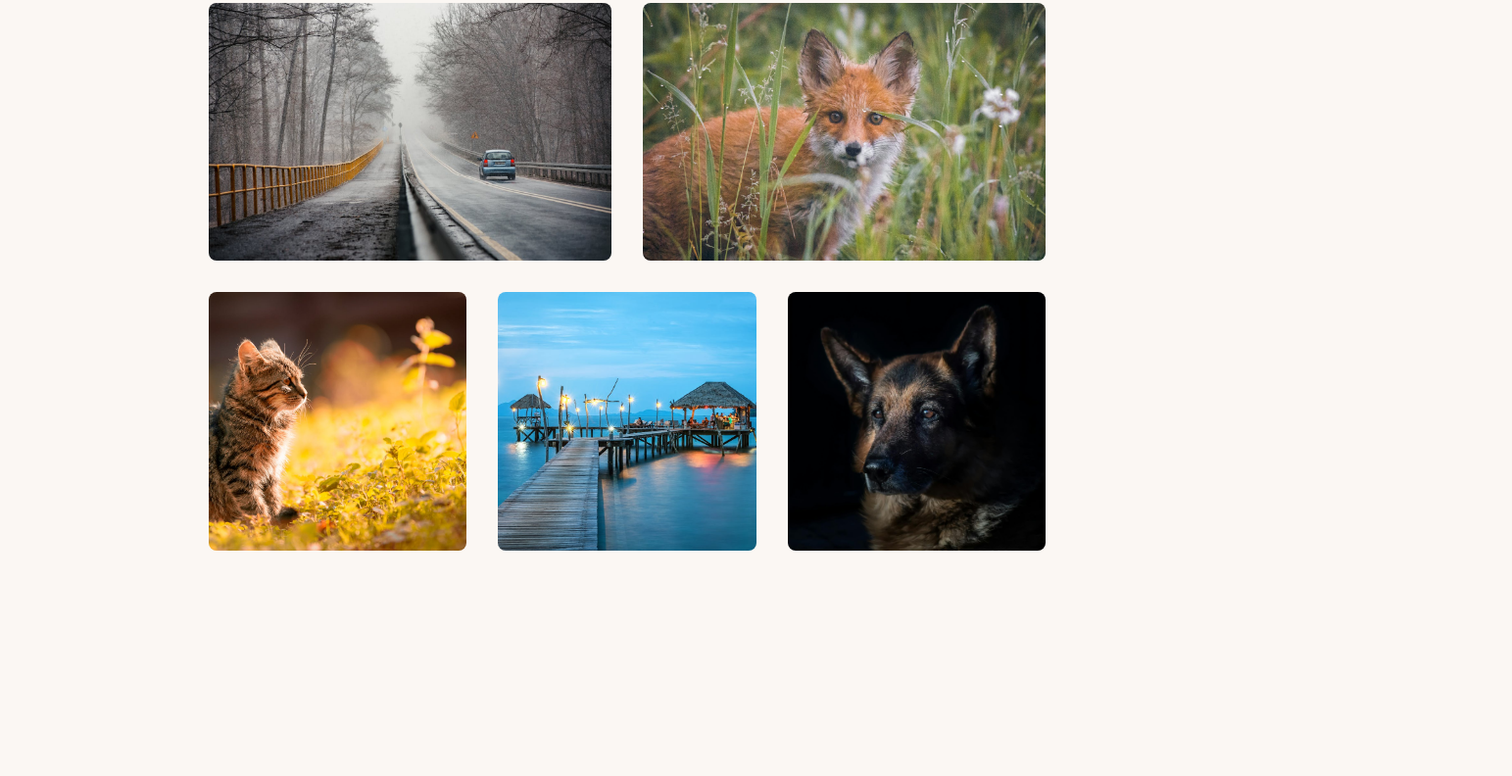
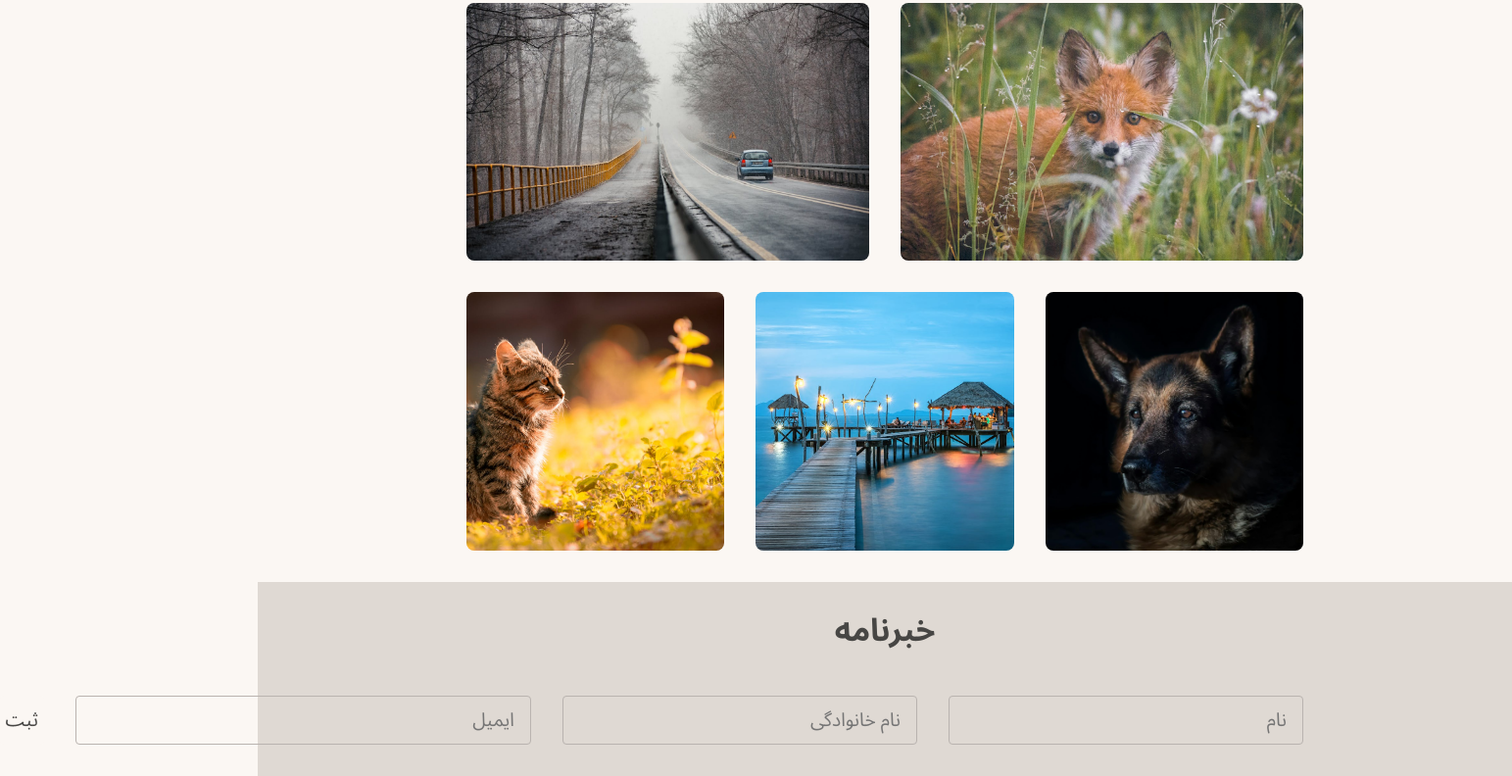
Before and after one commit to mhadiam/SE-assignment1, a plain HTML site: page index.html in a window 1280 px wide. Shown: the part 1162-1954 px from the top of the page at 98% size, 1543 px wide, since content can reach past the window. Before the commit the page ends 1756 px from the top, so only its background shows below. Drawn offline with nearby package versions, Linux system fonts and the light colour scheme.

Commit message:
newsletter section added

```diff
--- a/index.css
+++ b/index.css
@@ -294,5 +294,81 @@ html {
         }
       }
     }
+
+    section#newsletter {
+      background-color: var(--tone-1);
+
+      @media screen and (prefers-color-scheme: dark) {
+        background-color: var(--tone-8);
+      }
+
+      h2 {
+        margin-block: 0;
+        padding-block-start: 1rem;
+        text-align: center;
+        font-size: xx-large;
+      }
+
+      form {
+        margin-inline: auto;
+        inline-size: 66.7vw;
+        padding-block: 2rem;
+        display: flex;
+        justify-content: space-between;
+        gap: 2rem;
+
+        input,
+        button {
+          font-size: larger;
+          font-family: inherit;
+        }
+
+        input {
+          background-color: transparent;
+          border: 1px solid var(--tone-2);
+          border-radius: 0.25rem;
+          padding: 0.25rem 1rem;
+          outline: none;
+          transition: all 200ms ease;
+
+          &[type="email"]:not(:focus) {
+            direction: rtl;
+          }
+
+          &:focus::placeholder {
+            color: transparent;
+          }
+
+          &:focus {
+            box-shadow: 0 0 0 2px var(--tone-2);
+          }
+
+          @media screen and (prefers-color-scheme: dark) {
+            border-color: var(--tone-6);
+
+            &:focus {
+              box-shadow: 0 0 0 2px var(--tone-6);
+            }
+          }
+        }
+
+        button {
+          flex-grow: 1;
+          cursor: pointer;
+          border: none;
+          border-radius: 0.25rem;
+          background-color: var(--tone-0);
+          transition: all 200ms ease;
+
+          &:hover {
+            transform: translateY(2px);
+          }
+
+          @media screen and (prefers-color-scheme: dark) {
+            background-color: var(--tone-9);
+          }
+        }
+      }
+    }
   }
 }
--- a/index.html
+++ b/index.html
@@ -17,8 +17,7 @@
     <nav>
       <a href="#about-us">درباره ما <i class="fi fi-rr-info"></i></a>
       <a href="#gallery">تصاویر <i class="fi fi-rr-images"></i></a>
-      <a href="#contact">تماس با ما <i class="fi fi-rr-headset"></i></a>
-      <a href="#news">اخبار <i class="fi fi-rr-radio"></i></a>
+      <a href="#newsletter">اخبار <i class="fi fi-rr-radio"></i></a>
     </nav>
 
     <header>
@@ -111,5 +110,15 @@
         </figcaption>
       </figure>
     </section>
+
+    <section id="newsletter">
+      <h2>خبرنامه</h2>
+      <form>
+        <input type="text" name="firstname" placeholder="نام" size="30" />
+        <input type="text" name="lastname" placeholder="نام خانوادگی" size="30" />
+        <input type="email" name="email" placeholder="ایمیل" dir="ltr" size="40" />
+        <button type="submit">ثبت</button>
+      </form>
+    </section>
   </body>
 </html>
```
